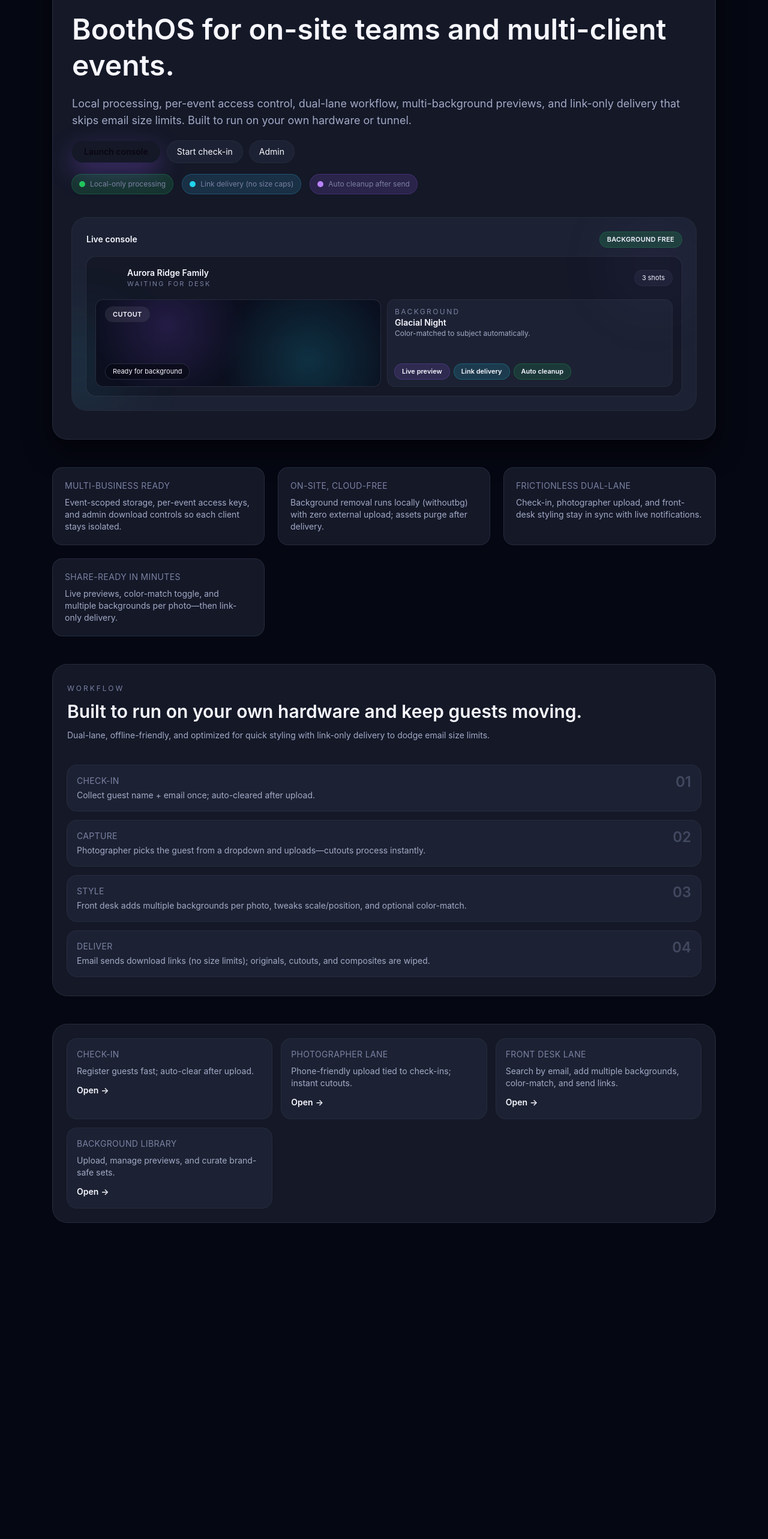
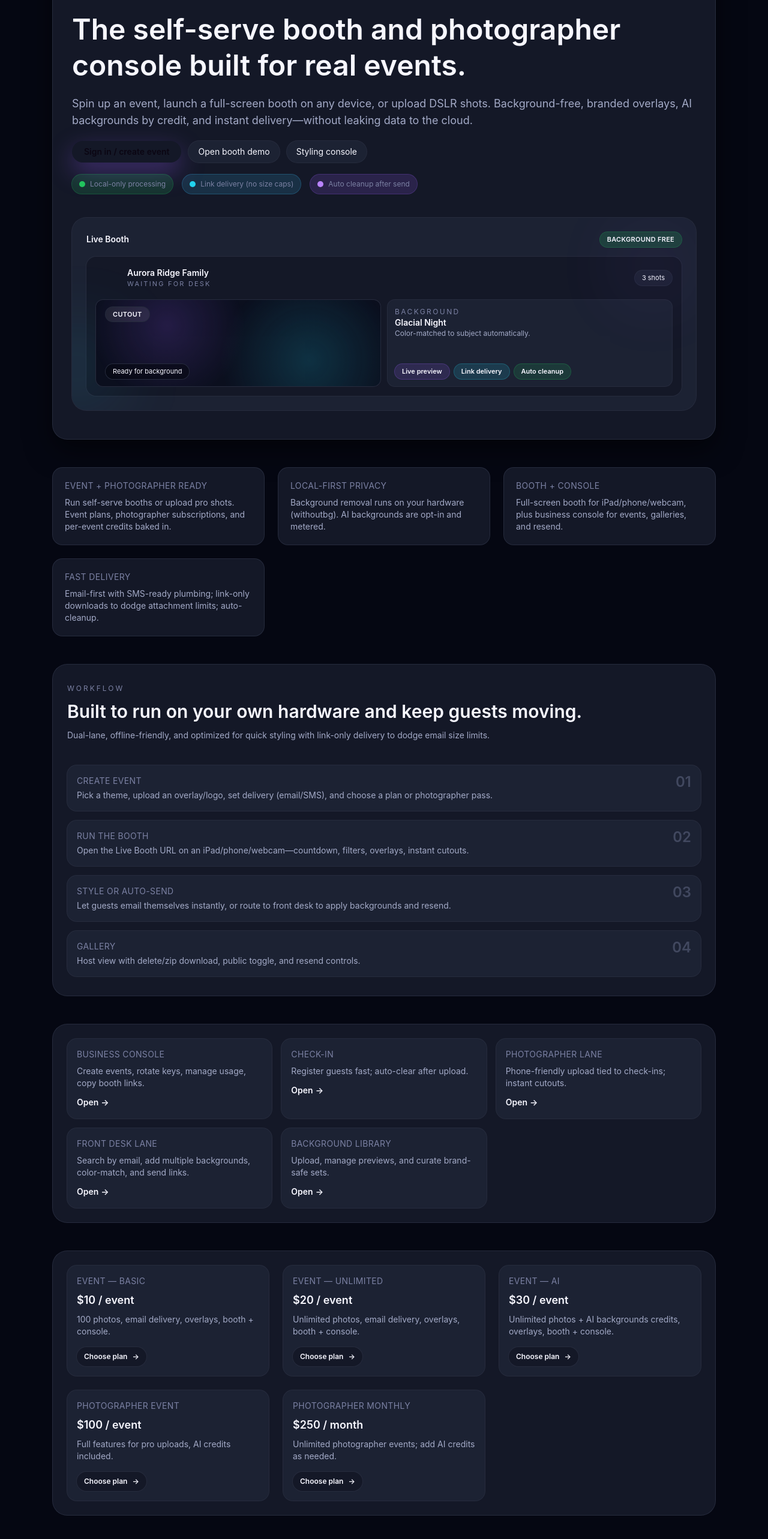
Before and after one commit to PvP2Max/pvp2max-photobooth, a Next.js app: page / in a window 1280 px wide. Shown: the part 202-2768 px from the top of the page at 60% size. Before the commit the page ends 2296 px from the top, so only its background shows below. Built offline with nearby package versions, Linux system fonts and the light colour scheme.

Commit message:
Refresh landing page and nav for user login and plans

```diff
--- a/src/app/layout.tsx
+++ b/src/app/layout.tsx
@@ -58,6 +58,12 @@ export default function RootLayout({
               >
                 Backgrounds
               </Link>
+              <Link
+                href="/business"
+                className="rounded-full bg-[rgba(34,211,238,0.14)] px-3 py-2 font-semibold text-[var(--color-text)] ring-1 ring-[rgba(34,211,238,0.35)] transition hover:bg-[rgba(34,211,238,0.24)]"
+              >
+                Log in
+              </Link>
             </nav>
           </div>
         </header>
--- a/src/app/page.tsx
+++ b/src/app/page.tsx
@@ -4,40 +4,45 @@ import Link from "next/link";
 
 const highlights = [
   {
-    title: "Multi-business ready",
-    body: "Event-scoped storage, per-event access keys, and admin download controls so each client stays isolated.",
+    title: "Event + photographer ready",
+    body: "Run self-serve booths or upload pro shots. Event plans, photographer subscriptions, and per-event credits baked in.",
   },
   {
-    title: "On-site, cloud-free",
-    body: "Background removal runs locally (withoutbg) with zero external upload; assets purge after delivery.",
+    title: "Local-first privacy",
+    body: "Background removal runs on your hardware (withoutbg). AI backgrounds are opt-in and metered.",
   },
   {
-    title: "Frictionless dual-lane",
-    body: "Check-in, photographer upload, and front-desk styling stay in sync with live notifications.",
+    title: "Booth + console",
+    body: "Full-screen booth for iPad/phone/webcam, plus business console for events, galleries, and resend.",
   },
   {
-    title: "Share-ready in minutes",
-    body: "Live previews, color-match toggle, and multiple backgrounds per photo—then link-only delivery.",
+    title: "Fast delivery",
+    body: "Email-first with SMS-ready plumbing; link-only downloads to dodge attachment limits; auto-cleanup.",
   },
 ];
 
 const workflow = [
-  { title: "Check-in", body: "Collect guest name + email once; auto-cleared after upload." },
   {
-    title: "Capture",
-    body: "Photographer picks the guest from a dropdown and uploads—cutouts process instantly.",
+    title: "Create event",
+    body: "Pick a theme, upload an overlay/logo, set delivery (email/SMS), and choose a plan or photographer pass.",
   },
   {
-    title: "Style",
-    body: "Front desk adds multiple backgrounds per photo, tweaks scale/position, and optional color-match.",
+    title: "Run the booth",
+    body: "Open the Live Booth URL on an iPad/phone/webcam—countdown, filters, overlays, instant cutouts.",
   },
   {
-    title: "Deliver",
-    body: "Email sends download links (no size limits); originals, cutouts, and composites are wiped.",
+    title: "Style or auto-send",
+    body: "Let guests email themselves instantly, or route to front desk to apply backgrounds and resend.",
   },
+  { title: "Gallery", body: "Host view with delete/zip download, public toggle, and resend controls." },
 ];
 
 const consoleLinks = [
+  {
+    title: "Business console",
+    body: "Create events, rotate keys, manage usage, copy booth links.",
+    href: "/business",
+  },
   { title: "Check-in", body: "Register guests fast; auto-clear after upload.", href: "/checkin" },
   {
     title: "Photographer lane",
@@ -69,29 +74,29 @@ export default function Home() {
               </span>
             </div>
             <h1 className="text-4xl font-semibold leading-tight md:text-5xl">
-              BoothOS for on-site teams and multi-client events.
+              The self-serve booth and photographer console built for real events.
             </h1>
             <p className="text-lg text-[var(--color-text-muted)]">
-              Local processing, per-event access control, dual-lane workflow, multi-background previews, and link-only delivery that skips email size limits. Built to run on your own hardware or tunnel.
+              Spin up an event, launch a full-screen booth on any device, or upload DSLR shots. Background-free, branded overlays, AI backgrounds by credit, and instant delivery—without leaking data to the cloud.
             </p>
             <div className="flex flex-wrap gap-3 text-sm">
               <Link
-                href="/frontdesk"
+                href="/business"
                 className="rounded-full bg-[var(--gradient-brand)] px-5 py-2 font-semibold text-[var(--color-text-on-primary)] shadow-[0_15px_40px_rgba(155,92,255,0.35)] transition hover:opacity-95"
               >
-                Launch console
+                Sign in / create event
               </Link>
               <Link
-                href="/checkin"
+                href="/event/default"
                 className="rounded-full bg-[var(--color-surface-elevated)] px-4 py-2 ring-1 ring-[var(--color-border-subtle)] transition hover:bg-[var(--color-surface)]"
               >
-                Start check-in
+                Open booth demo
               </Link>
               <Link
-                href="/admin"
+                href="/frontdesk"
                 className="rounded-full bg-[var(--color-surface-elevated)] px-4 py-2 ring-1 ring-[var(--color-border-subtle)] transition hover:bg-[var(--color-surface)]"
               >
-                Admin
+                Styling console
               </Link>
             </div>
             <div className="flex flex-wrap gap-4 text-xs text-[var(--color-text-soft)]">
@@ -115,7 +120,7 @@ export default function Home() {
             <div className="absolute -left-10 bottom-6 h-24 w-24 rounded-full bg-[rgba(34,211,238,0.25)] blur-3xl" />
             <div className="space-y-4">
               <div className="flex items-center justify-between">
-                <p className="text-sm font-semibold text-[var(--color-text)]">Live console</p>
+                <p className="text-sm font-semibold text-[var(--color-text)]">Live Booth</p>
                 <span className="rounded-full bg-[rgba(34,197,94,0.18)] px-3 py-1 text-[11px] font-semibold uppercase tracking-wide text-[var(--color-text)] ring-1 ring-[rgba(34,197,94,0.35)]">
                   Background free
                 </span>
@@ -237,6 +242,54 @@ export default function Home() {
             </Link>
           ))}
         </section>
+
+        <section className="grid gap-6 rounded-3xl bg-[var(--color-surface)] p-6 ring-1 ring-[var(--color-border-subtle)] md:grid-cols-3">
+          {[
+            {
+              name: "Event — Basic",
+              price: "$10 / event",
+              detail: "100 photos, email delivery, overlays, booth + console.",
+            },
+            {
+              name: "Event — Unlimited",
+              price: "$20 / event",
+              detail: "Unlimited photos, email delivery, overlays, booth + console.",
+            },
+            {
+              name: "Event — AI",
+              price: "$30 / event",
+              detail: "Unlimited photos + AI backgrounds credits, overlays, booth + console.",
+            },
+            {
+              name: "Photographer Event",
+              price: "$100 / event",
+              detail: "Full features for pro uploads, AI credits included.",
+            },
+            {
+              name: "Photographer Monthly",
+              price: "$250 / month",
+              detail: "Unlimited photographer events; add AI credits as needed.",
+            },
+          ].map((plan) => (
+            <div
+              key={plan.name}
+              className="flex flex-col gap-2 rounded-2xl bg-[var(--color-surface-elevated)] p-4 ring-1 ring-[var(--color-border-subtle)]"
+            >
+              <p className="text-sm uppercase tracking-wide text-[var(--color-text-soft)]">
+                {plan.name}
+              </p>
+              <p className="text-lg font-semibold text-[var(--color-text)]">{plan.price}</p>
+              <p className="text-sm text-[var(--color-text-muted)]">{plan.detail}</p>
+              <Link
+                href="/business"
+                className="mt-2 inline-flex w-fit items-center gap-2 rounded-full bg-[var(--color-surface)] px-3 py-2 text-xs font-semibold ring-1 ring-[var(--color-border-subtle)] transition hover:bg-[var(--color-surface)]/70"
+              >
+                Choose plan
+                <span>→</span>
+              </Link>
+            </div>
+          ))}
+        </section>
       </main>
     </div>
   );
```
